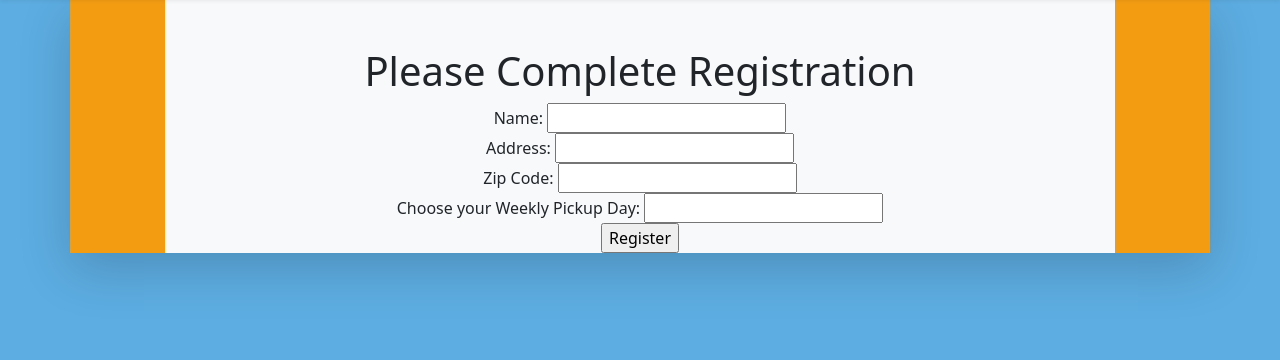
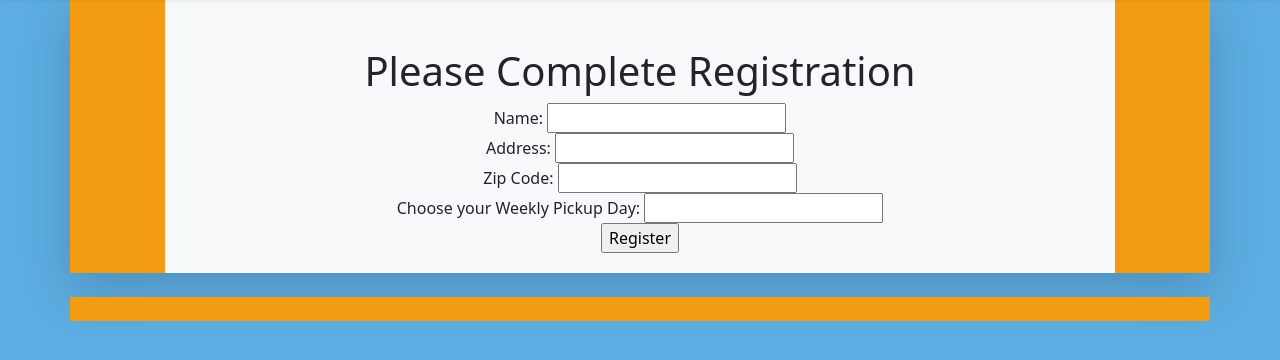
Before and after one commit to Atucker91/Trash_Collector, a Django app: page /customers/new/ in a window 1280 px wide. Shown: the part 109-469 px from the top of the page. Run offline with Django 3.2, Linux system fonts and the light colour scheme; the visitor is signed in with stand-in values (Sample User, id 1).

Commit message:
adding styling

```diff
--- a/trash_collector/templates/base.html
+++ b/trash_collector/templates/base.html
@@ -25,7 +25,7 @@
     <div class="container">
       <div class="row shadow-lg">
         <div class="col-1 tc-col-background"></div>
-        <div class="col-10 bg-light" align="center">
+        <div class="col-10 bg-light" align="center" style="padding-bottom: 20px;">
           <br />
           <br />
           <h1>{% block header %}{% endblock %}</h1>
@@ -33,6 +33,13 @@
         </div>
         <div class="col-1 tc-col-background"></div>
       </div>
+      <div class="row">
+        <div class="col"><br></div>
+      </div>
+      <div class="row">
+        <div class="col tc-col-background"><br></div>
+      </div>
+
     </div>
   </main>
 </body>
--- a/trash_collector/trash_collector/settings.py
+++ b/trash_collector/trash_collector/settings.py
@@ -36,8 +36,8 @@ INSTALLED_APPS = [
     'django.contrib.staticfiles',
     'accounts',
     'customers',
-    'employees',
-    'paypal.standard.ipn'
+    'employees'
+    # 'paypal.standard.ipn'
 ]
 
 MIDDLEWARE = [
```
